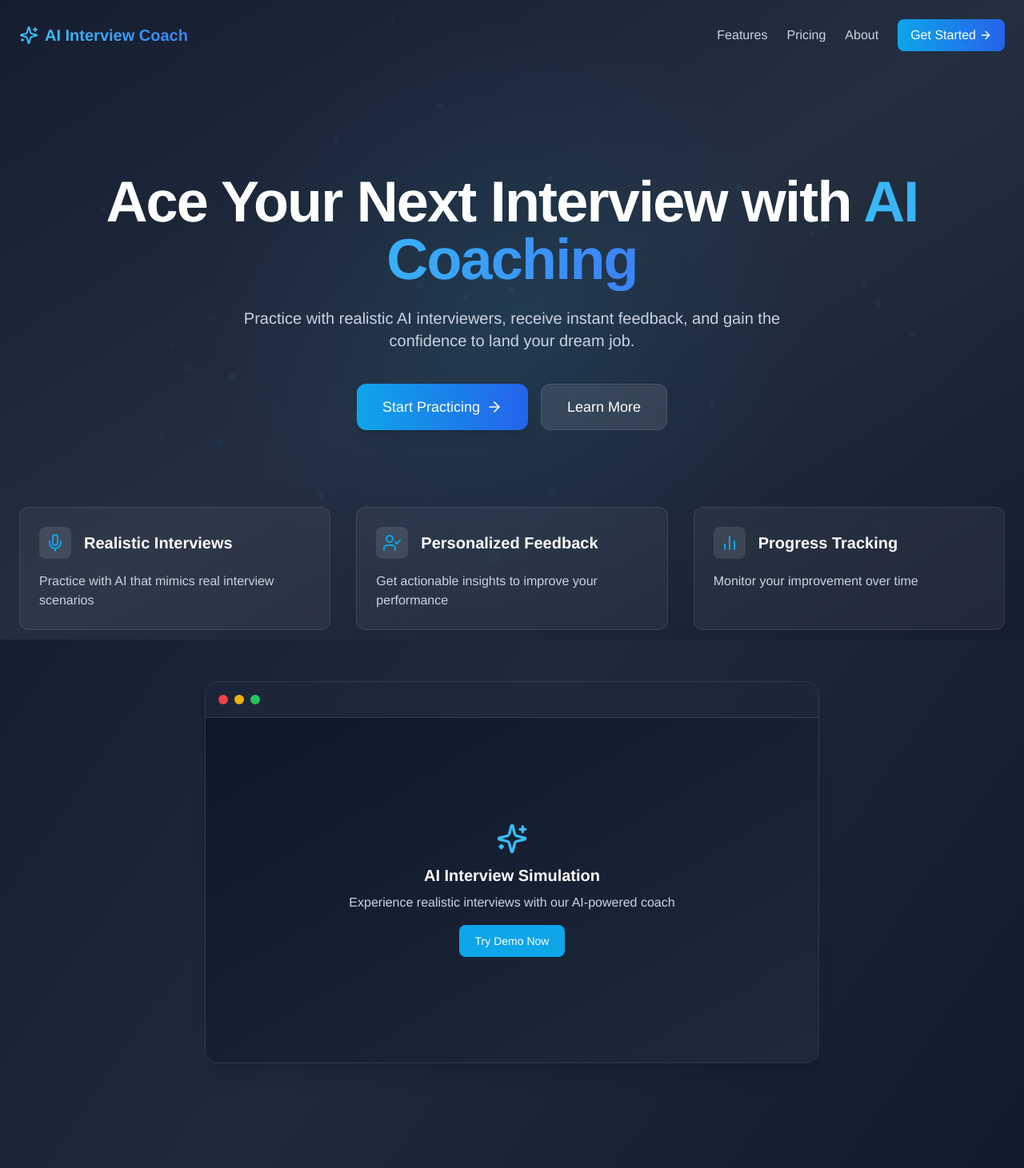
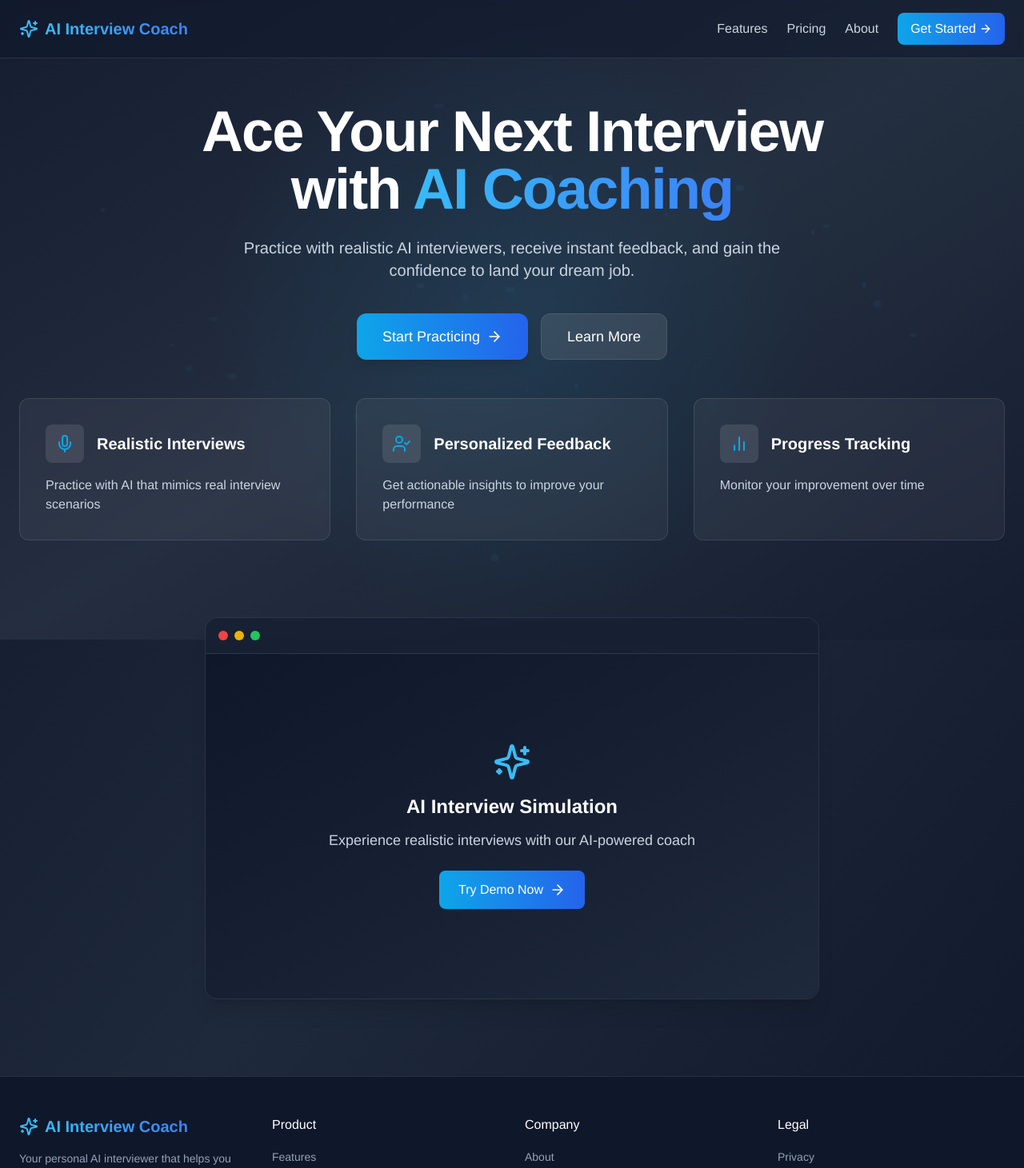
Before and after one commit to colombefioren/AI-ASSISTANT, a Next.js app: page / in a window 1280 px wide. Shown: the top 1461 px of the page at 80% size. Built offline with nearby package versions, Linux system fonts and the light colour scheme.

Commit message:
refactor: update landing page layout and navigation for improved user experience

```diff
--- a/src/app/page.tsx
+++ b/src/app/page.tsx
@@ -33,11 +33,12 @@ const LandingPage = () => {
   ];
 
   return (
-    <div className="min-h-screen bg-gradient-to-br from-slate-900 via-slate-800 to-slate-900">
+    <div className="min-h-screen bg-gradient-to-br from-slate-900 via-slate-800 to-slate-900 overflow-x-hidden">
       {/* Animated background */}
       <ParticleBackground />
 
-      <nav className="relative z-10 max-w-7xl mx-auto px-6 py-6 flex justify-between items-center">
+      <nav className="fixed top-0 left-0 right-0 z-20 bg-slate-900/50 backdrop-blur-sm border-b border-white/10">
+        <div className="max-w-7xl mx-auto px-6 py-4 flex justify-between items-center">
           <div className="flex items-center space-x-2">
             <Sparkles className="h-6 w-6 text-sky-400" />
             <span className="text-xl font-bold text-transparent bg-clip-text bg-gradient-to-r from-sky-400 to-blue-500">
@@ -45,13 +46,22 @@ const LandingPage = () => {
             </span>
           </div>
           <div className="flex items-center space-x-6">
-          <Link href="#" className="text-slate-300 hover:text-white transition">
+            <Link
+              href="#"
+              className="text-slate-300 hover:text-white transition"
+            >
               Features
             </Link>
-          <Link href="#" className="text-slate-300 hover:text-white transition">
+            <Link
+              href="#"
+              className="text-slate-300 hover:text-white transition"
+            >
               Pricing
             </Link>
-          <Link href="#" className="text-slate-300 hover:text-white transition">
+            <Link
+              href="#"
+              className="text-slate-300 hover:text-white transition"
+            >
               About
             </Link>
             <Link
@@ -62,10 +72,13 @@ const LandingPage = () => {
               <ArrowRight className="h-4 w-4" />
             </Link>
           </div>
+        </div>
       </nav>
 
-      <main className="relative z-10 max-w-7xl mx-auto px-6 py-16 sm:py-24 lg:py-32">
-        <div className="text-center">
+      <main className="relative z-10 min-h-screen flex flex-col items-center justify-center px-6">
+        {/* Hero Section */}
+        <div className="w-full max-w-7xl mx-auto pt-24 pb-16 lg:pt-32 lg:pb-20 flex flex-col items-center">
+          <div className="text-center max-w-4xl mx-auto">
             <motion.h1
               initial={{ opacity: 0, y: 20 }}
               animate={{ opacity: 1, y: 0 }}
@@ -108,23 +121,28 @@ const LandingPage = () => {
               </Link>
             </motion.div>
           </div>
+        </div>
 
+        {/* Features Section - Updated positioning */}
+        <div className="w-full max-w-7xl mx-auto -mt-8">
           <motion.div
             id="features"
             initial={{ opacity: 0 }}
             whileInView={{ opacity: 1 }}
             transition={{ duration: 0.5, delay: 0.3 }}
             viewport={{ once: true }}
-          className="mt-24 grid grid-cols-1 gap-8 sm:grid-cols-2 lg:grid-cols-3"
+            className="grid grid-cols-1 gap-8 sm:grid-cols-2 lg:grid-cols-3"
           >
             {features.map((feature, index) => (
               <motion.div
                 key={index}
                 whileHover={{ y: -5 }}
-              className="bg-white/5 border border-white/10 rounded-xl p-6 backdrop-blur-sm"
+                className="bg-white/5 border border-white/10 rounded-xl p-8 backdrop-blur-sm hover:bg-white/10 transition-colors"
               >
                 <div className="flex items-center space-x-4 mb-4">
-                <div className="p-2 rounded-lg bg-white/10">{feature.icon}</div>
+                  <div className="p-3 rounded-lg bg-white/10">
+                    {feature.icon}
+                  </div>
                   <h3 className="text-xl font-semibold text-white">
                     {feature.title}
                   </h3>
@@ -133,13 +151,16 @@ const LandingPage = () => {
               </motion.div>
             ))}
           </motion.div>
+        </div>
 
+        {/* Demo Preview Section - Perfect centering */}
+        <div className="w-full max-w-7xl mx-auto flex justify-center items-center py-24">
           <motion.div
             initial={{ opacity: 0 }}
             whileInView={{ opacity: 1 }}
             transition={{ duration: 0.5 }}
             viewport={{ once: true }}
-          className="mt-16 max-w-3xl mx-auto rounded-2xl overflow-hidden border border-white/10 shadow-xl"
+            className="w-full max-w-3xl mx-6 rounded-2xl overflow-hidden border border-white/10 shadow-xl bg-slate-900/50 backdrop-blur-sm"
           >
             <div className="bg-slate-800/50 p-4 backdrop-blur-sm border-b border-white/10">
               <div className="flex space-x-2">
@@ -148,28 +169,30 @@ const LandingPage = () => {
                 <div className="w-3 h-3 rounded-full bg-green-500"></div>
               </div>
             </div>
-          <div className="bg-gradient-to-br from-slate-900 to-slate-800 p-8 aspect-video flex items-center justify-center">
+            <div className="bg-gradient-to-br from-slate-900 to-slate-800 p-8 sm:p-12 aspect-video flex items-center justify-center">
               <div className="text-center">
-              <Sparkles className="h-10 w-10 text-sky-400 mx-auto mb-3" />
-              <h3 className="text-xl font-bold text-white">
+                <Sparkles className="h-12 w-12 text-sky-400 mx-auto mb-4" />
+                <h3 className="text-2xl font-bold text-white mb-3">
                   AI Interview Simulation
                 </h3>
-              <p className="text-slate-300 mt-2">
+                <p className="text-slate-300 text-lg mb-6">
                   Experience realistic interviews with our AI-powered coach
                 </p>
                 <Link
                   href="/login"
-                className="mt-4 inline-flex items-center px-5 py-2.5 rounded-lg bg-sky-500 text-white hover:bg-sky-600 transition-colors font-medium text-sm"
+                  className="inline-flex items-center px-6 py-3 rounded-lg bg-gradient-to-r from-sky-500 to-blue-600 text-white hover:from-sky-600 hover:to-blue-700 transition-all font-medium"
                 >
                   Try Demo Now
+                  <ArrowRight className="h-5 w-5 ml-2" />
                 </Link>
               </div>
             </div>
           </motion.div>
+        </div>
       </main>
 
-      <footer className="relative z-10 border-t border-white/10 mt-16 py-12 bg-slate-900">
-        <div className="max-w-7xl mx-auto px-6">
+      <footer className="relative z-10 border-t border-white/10 bg-slate-900">
+        <div className="max-w-7xl mx-auto px-6 py-12">
           <div className="grid grid-cols-1 md:grid-cols-4 gap-8">
             <div className="space-y-4">
               <div className="flex items-center space-x-2">
```
Lines whose indentation alone changed are shown as unchanged.
